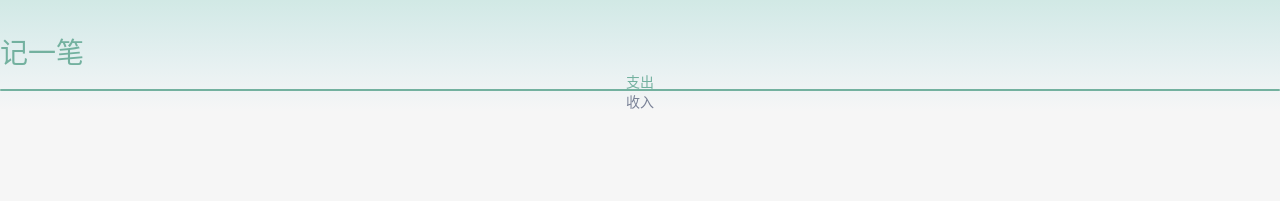
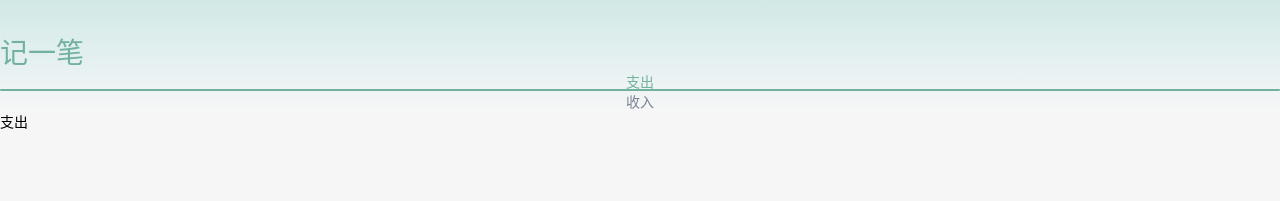
Before and after one commit to heycn/money-mate-src, a React (Vite) app: page /items/new in a window 1280 px wide. Shown: the top 201 px of the page. Built offline with nearby package versions, Linux system fonts and the light colour scheme.

Commit message:
可以切换内容

```diff
--- a/src/pages/ItemsNewPage.tsx
+++ b/src/pages/ItemsNewPage.tsx
@@ -1,4 +1,4 @@
-import { useState } from "react"
+import { ReactNode, useState } from "react"
 import { Gradient } from "../components/Gradient"
 import { Tabs } from "../components/Tabs"
 import { TopNav } from "../components/TopNav"
@@ -6,13 +6,14 @@ import { TopNav } from "../components/TopNav"
 type ItemKind = 'income' | 'expense'
 
 export const ItemsNewPage: React.FC = () => {
-  const tabItems: { key: ItemKind; text: string }[] = [
-    { key: 'expense', text: '支出' },
-    { key: 'income', text: '收入' }
+  const tabItems: { key: ItemKind; text: string, element?: ReactNode }[] = [
+    { key: 'expense', text: '支出', element: <div>支出</div> },
+    { key: 'income', text: '收入', element: <div>收入</div> }
   ]
   const [currentItemKind, setCurrentItemKind] = useState<ItemKind>('expense')
 
   return (
+    <>
       <Gradient>
         <TopNav title="记一笔" icon='back' />
         <Tabs
@@ -22,5 +23,9 @@ export const ItemsNewPage: React.FC = () => {
           className="children-flex-1 text-center"
         />
       </Gradient>
+      <ol>
+        {tabItems.find(item => item.key === currentItemKind)?.element}
+      </ol>
+    </>
   )
 }
```
Lines whose indentation alone changed are shown as unchanged.
